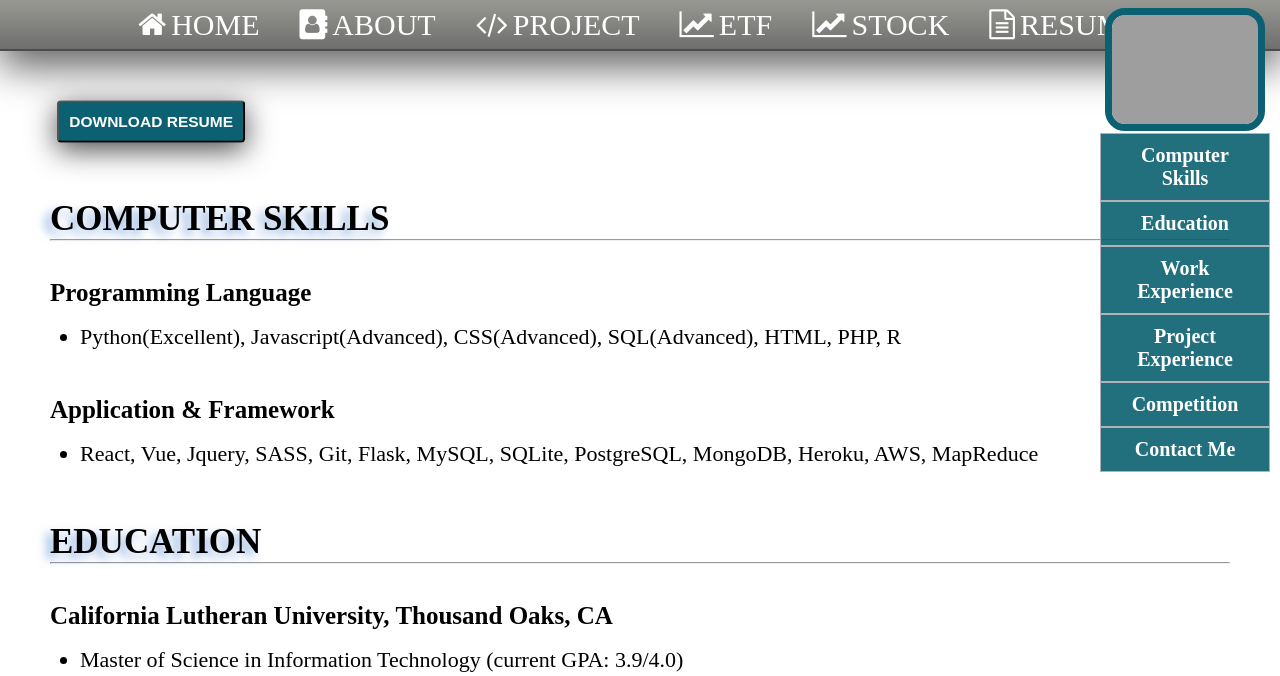
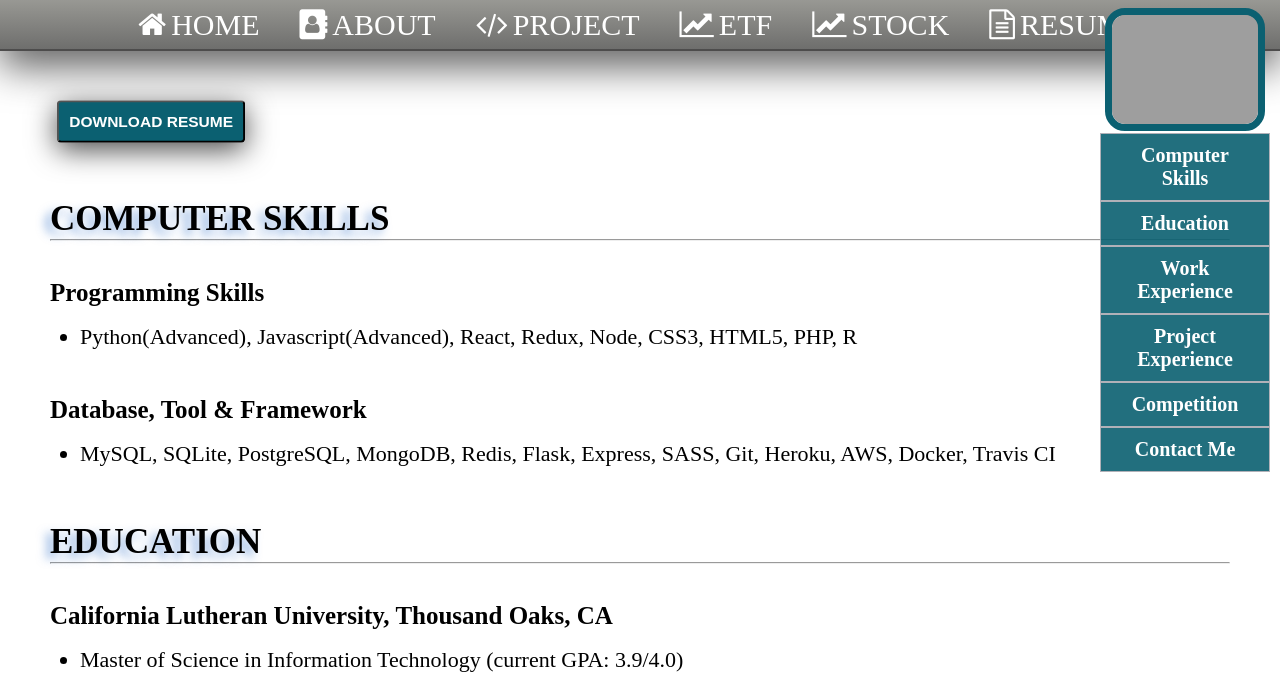
Before and after one commit to s777610/stock-etf-investment-full-stack, a Flask app: page /resume in a window 1280 px wide. Shown: the part 228-904 px from the top of the page. Run offline with Flask 2, Linux system fonts and the light colour scheme; some libraries are stand-ins or nearby versions; grey boxes are pictures that could not be loaded.

Commit message:
add skills

```diff
--- a/src/templates/resume.html
+++ b/src/templates/resume.html
@@ -18,13 +18,13 @@
   <div class="resume">
     <h2 class="move-heading" id="computer-skill">COMPUTER SKILLS</h2>
     <hr>
-    <h3>Programming Language</h3>
+    <h3>Programming Skills</h3>
     <ul>
-      <li>Python(Excellent), Javascript(Advanced), CSS(Advanced), SQL(Advanced), HTML, PHP, R</li>
+      <li>Python(Advanced), Javascript(Advanced), React, Redux, Node, CSS3, HTML5, PHP, R</li>
     </ul>
-    <h3>Application & Framework</h3>
+    <h3>Database, Tool & Framework</h3>
     <ul>
-      <li>React, Vue, Jquery, SASS, Git, Flask, MySQL, SQLite, PostgreSQL, MongoDB, Heroku, AWS, MapReduce</li>
+      <li>MySQL, SQLite, PostgreSQL, MongoDB, Redis, Flask, Express, SASS, Git, Heroku, AWS, Docker, Travis CI</li>
     </ul>
 
 
```
